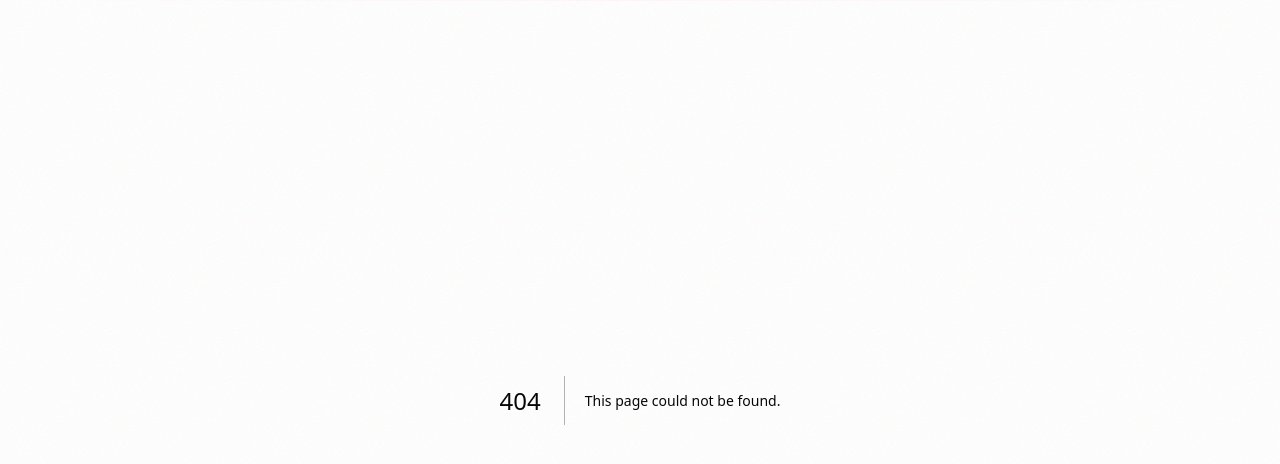
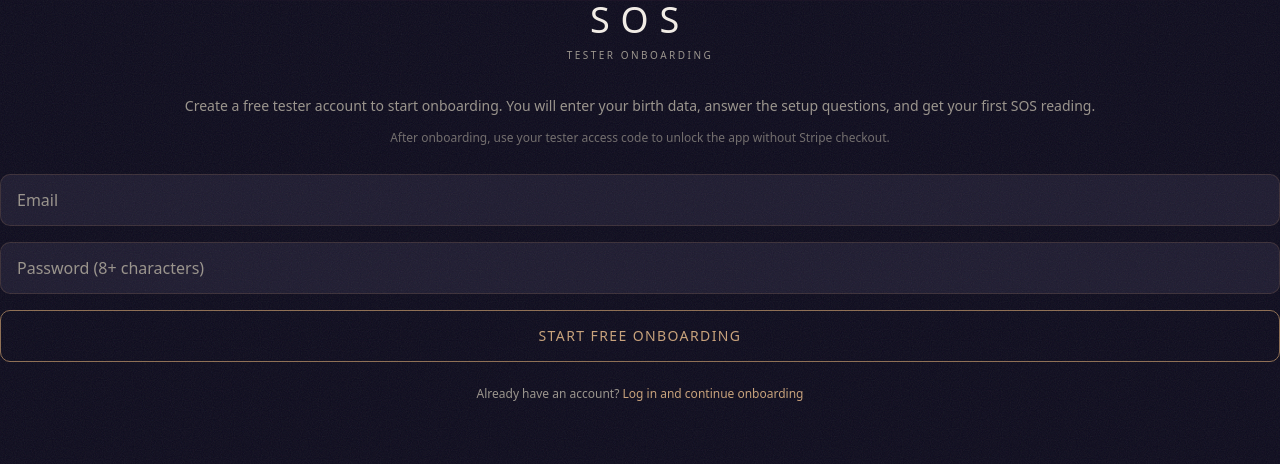
Before and after one commit to BeyondbyAnaliesa/sos-app, a Next.js app: page /tester in a window 1280 px wide. Before the commit this address had no page. Shown: the top 464 px of the page. Built offline with nearby package versions, Linux system fonts and the light colour scheme; a web font is replaced by a local one.

Commit message:
Add public tester onboarding entry

```diff
--- /dev/null
+++ b/src/app/tester/page.tsx
@@ -0,0 +1,103 @@
+'use client';
+
+import { useState } from 'react';
+import Link from 'next/link';
+import { createBrowserClient } from '@supabase/ssr';
+import { trackClient } from '@/lib/analytics';
+
+export default function PublicTesterStartPage() {
+  const [email, setEmail]       = useState('');
+  const [password, setPassword] = useState('');
+  const [error, setError]       = useState<string | null>(null);
+  const [loading, setLoading]   = useState(false);
+
+  async function handleSubmit(e: React.FormEvent) {
+    e.preventDefault();
+    setLoading(true);
+    setError(null);
+
+    const supabase = createBrowserClient(
+      process.env.NEXT_PUBLIC_SUPABASE_URL!,
+      process.env.NEXT_PUBLIC_SUPABASE_ANON_KEY!,
+    );
+
+    const emailRedirectTo = `${window.location.origin}/auth/callback`;
+
+    const { error } = await supabase.auth.signUp({
+      email,
+      password,
+      options: {
+        emailRedirectTo,
+        data: { onboarding_complete: false, tester_invite: true },
+      },
+    });
+
+    if (error) {
+      setError(error.message);
+      setLoading(false);
+      return;
+    }
+
+    trackClient('signup_complete', { method: 'email', source: 'tester_start' });
+
+    window.location.href = '/onboarding';
+  }
+
+  return (
+    <>
+      <div className="mb-8 text-center">
+        <h1 className="text-4xl font-light tracking-[0.3em] text-[var(--color-text)]">SOS</h1>
+        <p className="mt-2 text-[10px] uppercase tracking-[0.25em] text-[var(--color-text-muted)]">
+          Tester Onboarding
+        </p>
+      </div>
+
+      <div className="mb-7 space-y-3 text-center text-sm leading-relaxed text-[var(--color-text-muted)]">
+        <p>
+          Create a free tester account to start onboarding. You will enter your birth data,
+          answer the setup questions, and get your first SOS reading.
+        </p>
+        <p className="text-xs opacity-70">
+          After onboarding, use your tester access code to unlock the app without Stripe checkout.
+        </p>
+      </div>
+
+      <form onSubmit={handleSubmit} className="space-y-4">
+        <input
+          type="email"
+          placeholder="Email"
+          value={email}
+          onChange={(e) => setEmail(e.target.value)}
+          required
+          className="h-[52px] w-full rounded-[10px] border border-[var(--color-border-subtle)] bg-[var(--color-input)] px-4 text-base text-[var(--color-text)] placeholder:text-[var(--color-text-muted)] focus:border-[var(--color-border)] focus:outline-none"
+        />
+        <input
+          type="password"
+          placeholder="Password (8+ characters)"
+          value={password}
+          onChange={(e) => setPassword(e.target.value)}
+          required
+          minLength={8}
+          className="h-[52px] w-full rounded-[10px] border border-[var(--color-border-subtle)] bg-[var(--color-input)] px-4 text-base text-[var(--color-text)] placeholder:text-[var(--color-text-muted)] focus:border-[var(--color-border)] focus:outline-none"
+        />
+
+        {error && <p className="text-xs text-red-400">{error}</p>}
+
+        <button
+          type="submit"
+          disabled={loading}
+          className="h-[52px] w-full rounded-[10px] border border-[var(--color-border)] bg-transparent text-sm font-medium uppercase tracking-widest text-[var(--color-copper)] hover:bg-[rgba(142,110,82,0.06)] hover:border-[var(--color-copper)] disabled:cursor-not-allowed disabled:opacity-40"
+        >
+          {loading ? 'Creating account…' : 'Start free onboarding'}
+        </button>
+      </form>
+
+      <p className="mt-6 text-center text-xs text-[var(--color-text-muted)]">
+        Already have an account?{' '}
+        <Link href="/auth/login?next=%2Fonboarding" className="text-[var(--color-copper)] hover:underline">
+          Log in and continue onboarding
+        </Link>
+      </p>
+    </>
+  );
+}
--- a/src/proxy.ts
+++ b/src/proxy.ts
@@ -6,8 +6,17 @@ import { getLoginRedirectPath } from '@/lib/auth/redirects';
 const APP_HOST = 'app.getsos.app';
 const APP_ORIGIN = `https://${APP_HOST}`;
 
+function requestHost(request: NextRequest) {
+  return request.headers.get('host')?.split(':')[0] ?? '';
+}
+
 function isAppHost(request: NextRequest) {
-  return request.headers.get('host')?.split(':')[0] === APP_HOST;
+  return requestHost(request) === APP_HOST;
+}
+
+function isLocalPreviewHost(request: NextRequest) {
+  const host = requestHost(request);
+  return host === 'localhost' || host === '127.0.0.1';
 }
 
 function appUrl(path: string, request: NextRequest) {
@@ -50,12 +59,25 @@ export default async function proxy(request: NextRequest) {
   }
 
   // Marketing-domain app/auth paths should move to the app subdomain.
-  if (!onAppHost && (path.startsWith('/auth') || path === '/home')) {
+  // Localhost stays local so design/dev preview can inspect app routes without bouncing to production.
+  if (!onAppHost && !isLocalPreviewHost(request) && (path.startsWith('/auth') || path === '/home')) {
     return NextResponse.redirect(appUrl(path, request));
   }
 
   // API routes handle their own auth — don't redirect them
   if (path.startsWith('/api')) {
+    return supabaseResponse;
+  }
+
+  // Public tester start page must remain reachable even if the viewer has an existing session.
+  // It is the free onboarding entry point for invited testers/investors.
+  if (path === '/tester') {
+    return supabaseResponse;
+  }
+
+  // Local-only design preview routes stay unauthenticated for visual QA.
+  // Do not expose these on production/app host.
+  if (isLocalPreviewHost(request) && path.startsWith('/dev/')) {
     return supabaseResponse;
   }
 
@@ -104,6 +126,6 @@ export default async function proxy(request: NextRequest) {
 
 export const config = {
   matcher: [
-    '/((?!_next/static|_next/image|favicon.ico|.*\\.(?:svg|png|jpg|jpeg|gif|webp)$).*)',
+    '/((?!_next/static|_next/image|favicon.ico|.*\\.(?:svg|png|jpg|jpeg|gif|webp|mp4|webm|mov)$).*)',
   ],
 };
```
